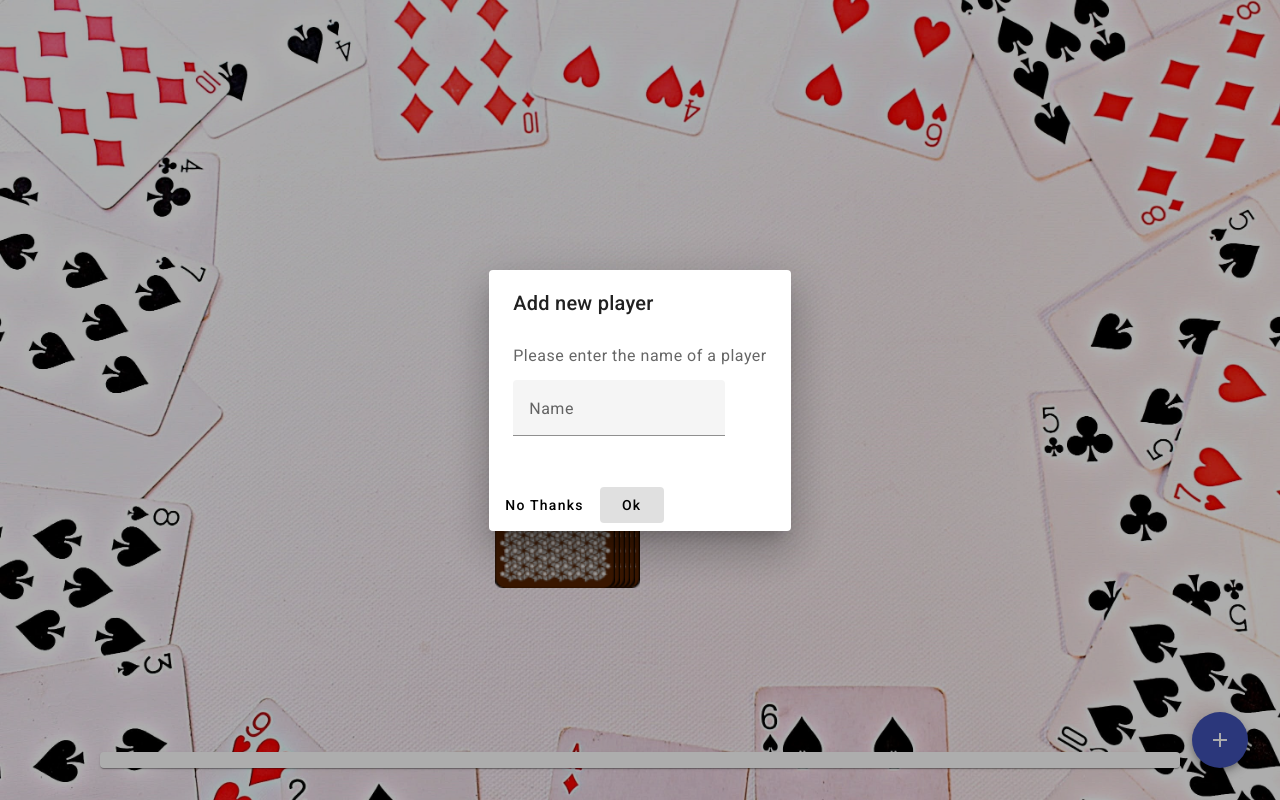
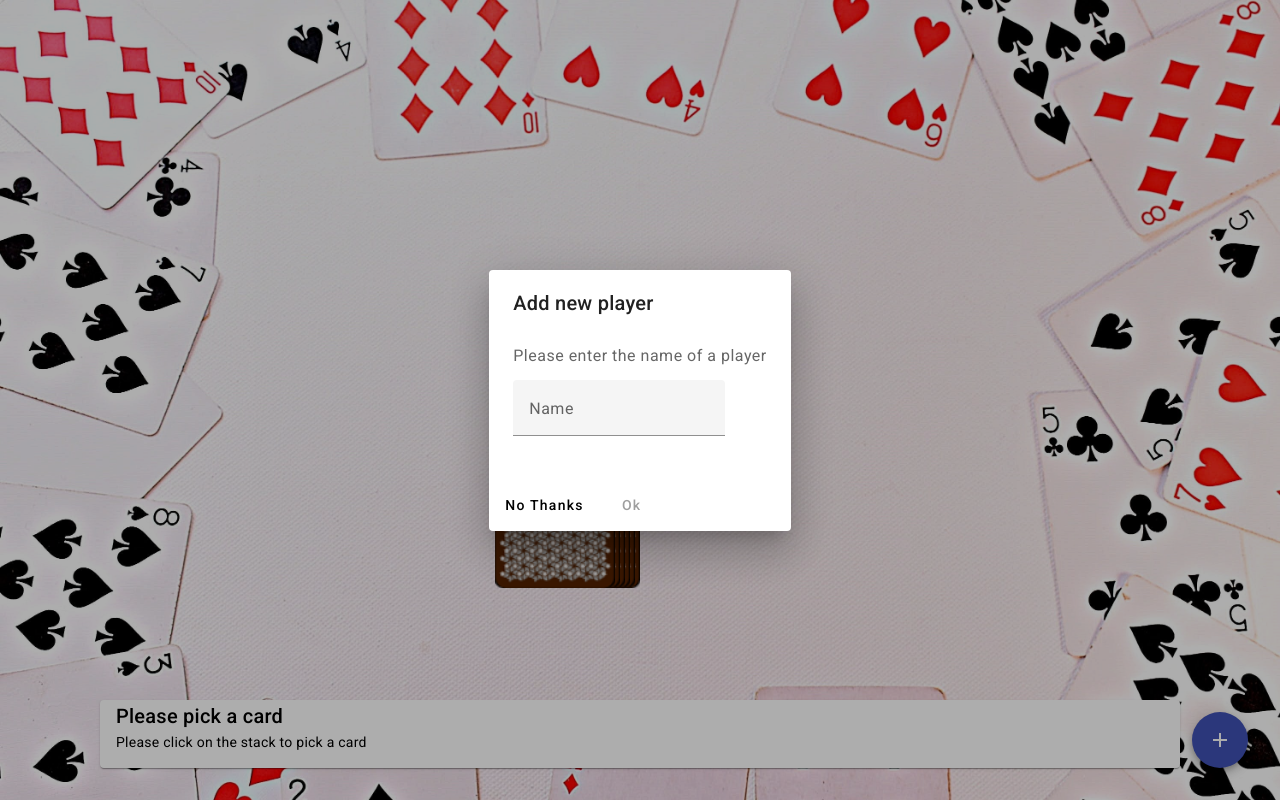
Before and after one commit to S-KerimTasci/ringoffire, an Angular app in the folder ringoffire/: page /game in a window 1280 px wide. Both pictures are taken after a click on the button "add". Built offline with nearby package versions, Linux system fonts and the light colour scheme.

Commit message:
bug fix card and dialog

```diff
--- a/ringoffire/src/app/dialog-add-player/dialog-add-player.component.html
+++ b/ringoffire/src/app/dialog-add-player/dialog-add-player.component.html
@@ -8,5 +8,5 @@
 </div>
 <div mat-dialog-actions>
     <button mat-button (click)="onNoClick()">No Thanks</button>
-  <button mat-button [mat-dialog-close]="name" cdkFocusInitial>Ok</button>
+  <button mat-button [disabled]="name.length == 0" [mat-dialog-close]="name" cdkFocusInitial>Ok</button>
 </div>
--- a/ringoffire/src/app/dialog-add-player/dialog-add-player.component.ts
+++ b/ringoffire/src/app/dialog-add-player/dialog-add-player.component.ts
@@ -1,4 +1,14 @@
 import { Component } from '@angular/core';
+// import { MatDialogRef } from '@angular/material/dialog';
+import {
+  MatDialog,
+  MAT_DIALOG_DATA,
+  MatDialogRef,
+  MatDialogTitle,
+  MatDialogContent,
+  MatDialogActions,
+  MatDialogClose,
+} from '@angular/material/dialog';
 
 @Component({
   selector: 'app-dialog-add-player',
@@ -8,8 +18,10 @@ import { Component } from '@angular/core';
 export class DialogAddPlayerComponent {
   name : string = '';
 
-  onNoClick(){
+  constructor(public dialogRef: MatDialogRef<DialogAddPlayerComponent>){ }
 
-  };
+  onNoClick(): void {
+    this.dialogRef.close();
+  }
 
 }
--- a/ringoffire/src/app/game-info/game-info.component.html
+++ b/ringoffire/src/app/game-info/game-info.component.html
@@ -1,4 +1,4 @@
 <mat-card>
-    <mat-card-title style="padding: 0 16px;">{{title}}</mat-card-title>
-    <mat-card-content>{{description}}</mat-card-content>
+    <mat-card-title style="padding: 0 16px;">{{ card? title : 'Please pick a card'}}</mat-card-title>
+    <mat-card-content>{{card ? description : 'Please click on the stack to pick a card'}}</mat-card-content>
   </mat-card>
--- a/ringoffire/src/app/game/game.component.ts
+++ b/ringoffire/src/app/game/game.component.ts
@@ -48,7 +48,9 @@ openDialog(): void {
   });
 
   dialogRef.afterClosed().subscribe((name: string) => {
-    this.game.players.push(name)
+    if (name && name.length > 0) {
+      this.game.players.push(name)
+    }
 
   });
 }
```
